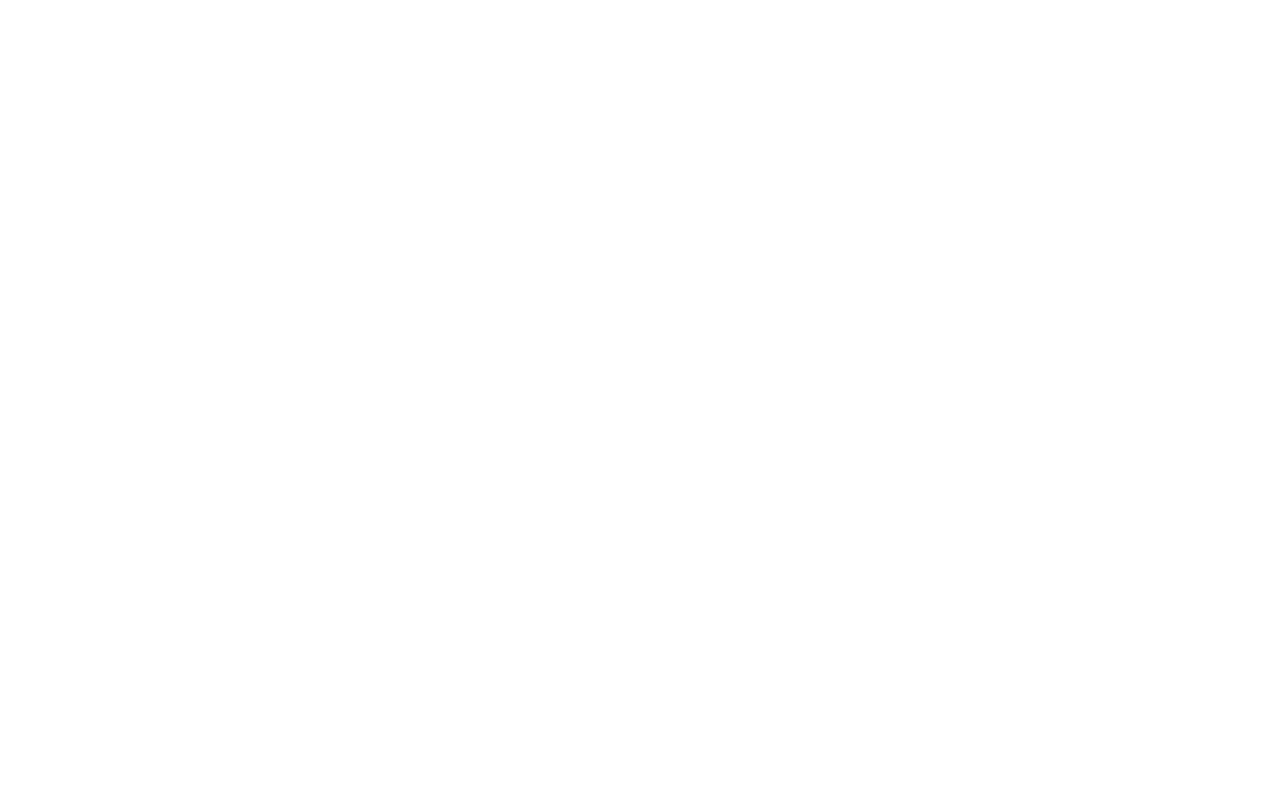
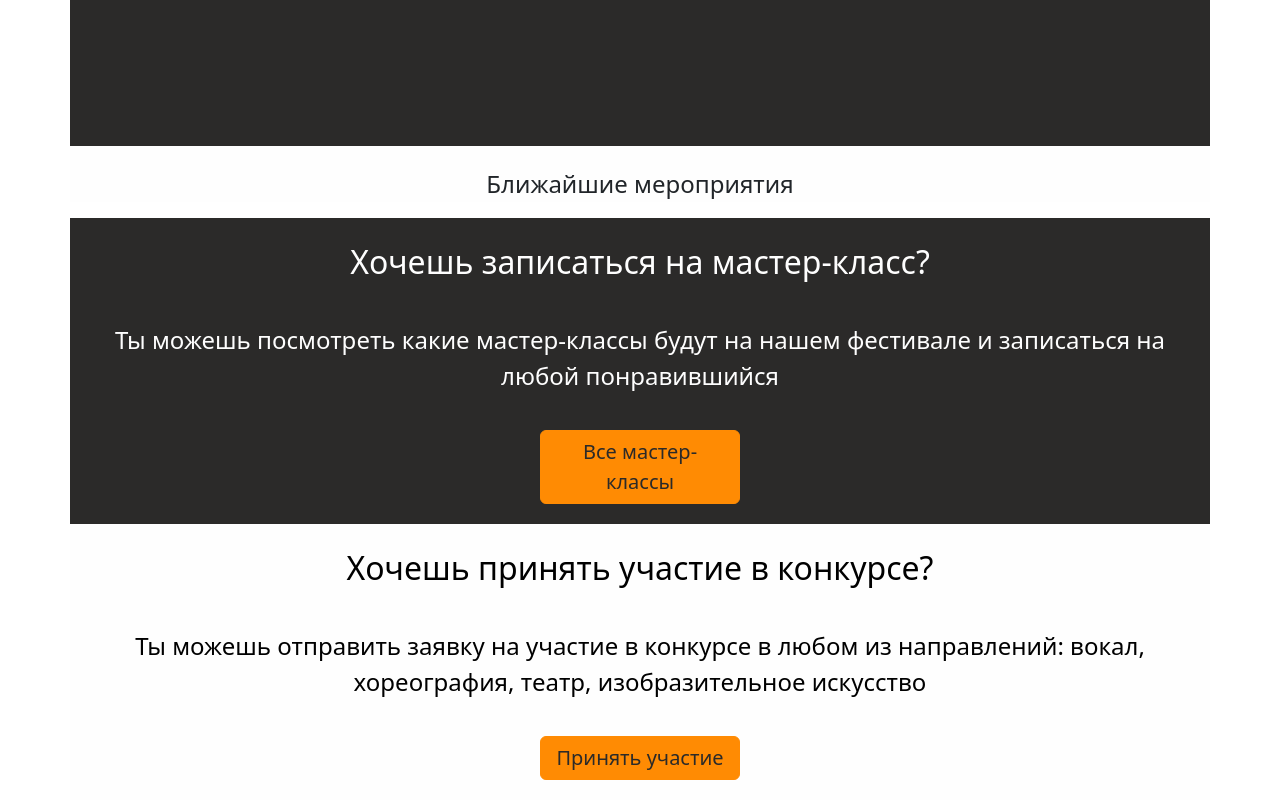
Before and after one commit to maffin1337/diplom-site, a React (Create React App) app: page / in a window 1280 px wide. Shown: the part 570-1370 px from the top of the page. Before the commit the page ends 800 px from the top, so only its background shows below. Built offline with nearby package versions, Linux system fonts and the light colour scheme.

Commit message:
added more stuff to main page

```diff
--- a/src/Pages/Home.css
+++ b/src/Pages/Home.css
@@ -1,4 +1,68 @@
+/*news*/
 .news-carousell{
-    height: 300px;
+    height: 600px;
     background-color: #2b2a29;
 }
+
+/*events*/
+.events{
+    height: auto;
+    background-color: #fefefe;
+}
+.events-head-text{
+    padding-top: 20px;
+    font-size: 24px;
+    text-align: center;
+}
+
+/*master-classes*/
+.master-class-main{
+    height: auto;
+    background-color: #2b2a29;
+}
+.mc-head-text{
+    padding-top: 20px;
+    font-size: 32px;
+    color: #fefefe;
+    text-align: center;
+}
+.mc-main-text{
+    font-size: 24px;
+    color: #fefefe;
+    text-align: center;
+    padding-top: 20px;
+}
+.mc-button{
+    width: 200px;
+    margin-top: 20px;
+    margin-bottom: 20px;
+    background-color: #ff8b03;
+    border-color: #ff8b03;
+    font-size: 20px;
+    color: #2b2a29;
+    text-align: center;
+}
+.mc-button:hover{
+    background-color: #ee8003;
+    border-color: #ee8003;
+}
+
+
+/*contest*/
+
+.contest-main{
+    height: auto;
+    background-color: #fefefe;
+}
+.contest-head-text{
+    text-align: center;
+    color: #000;
+    font-size: 32px;
+    padding-top: 20px;
+}
+.contest-main-text{
+    padding-top: 20px;
+    font-size: 24px;
+    color: #000;
+    text-align: center;
+}
--- a/src/Pages/Home.js
+++ b/src/Pages/Home.js
@@ -1,9 +1,38 @@
 import "./Home.css";
 import React from "react";
-import { Container } from "react-bootstrap";
+import { Container, Button } from "react-bootstrap";
 
 export const Home = () => (
+    <>
     <Container className="news-carousell">
 
     </Container>
+    <Container className="events">
+        <div className="events-head-text">
+            <p>Ближайшие мероприятия</p>
+        </div>
+    </Container>
+    <Container className="master-class-main">
+        <div className="mc-head-text">
+            <p>Хочешь записаться на мастер-класс?</p>
+        </div>
+        <div className="mc-main-text">
+            <p>Ты можешь посмотреть какие мастер-классы будут на нашем фестивале и записаться на любой понравившийся</p>
+        </div>
+        <div className="d-flex justify-content-center">
+            <Button href="/classes" className="mc-button">Все мастер-классы</Button>
+        </div>
+    </Container>
+    <Container className="contest-main">
+        <div className="contest-head-text">
+            <p>Хочешь принять участие в конкурсе?</p>
+        </div>
+        <div className="contest-main-text">
+            <p>Ты можешь отправить заявку на участие в конкурсе в любом из направлений: вокал, хореография, театр, изобразительное искусство</p>
+        </div>
+        <div className="d-flex justify-content-center">
+            <Button href="/contest" className="mc-button">Принять участие</Button>
+        </div>
+    </Container>
+    </>
 )
```
